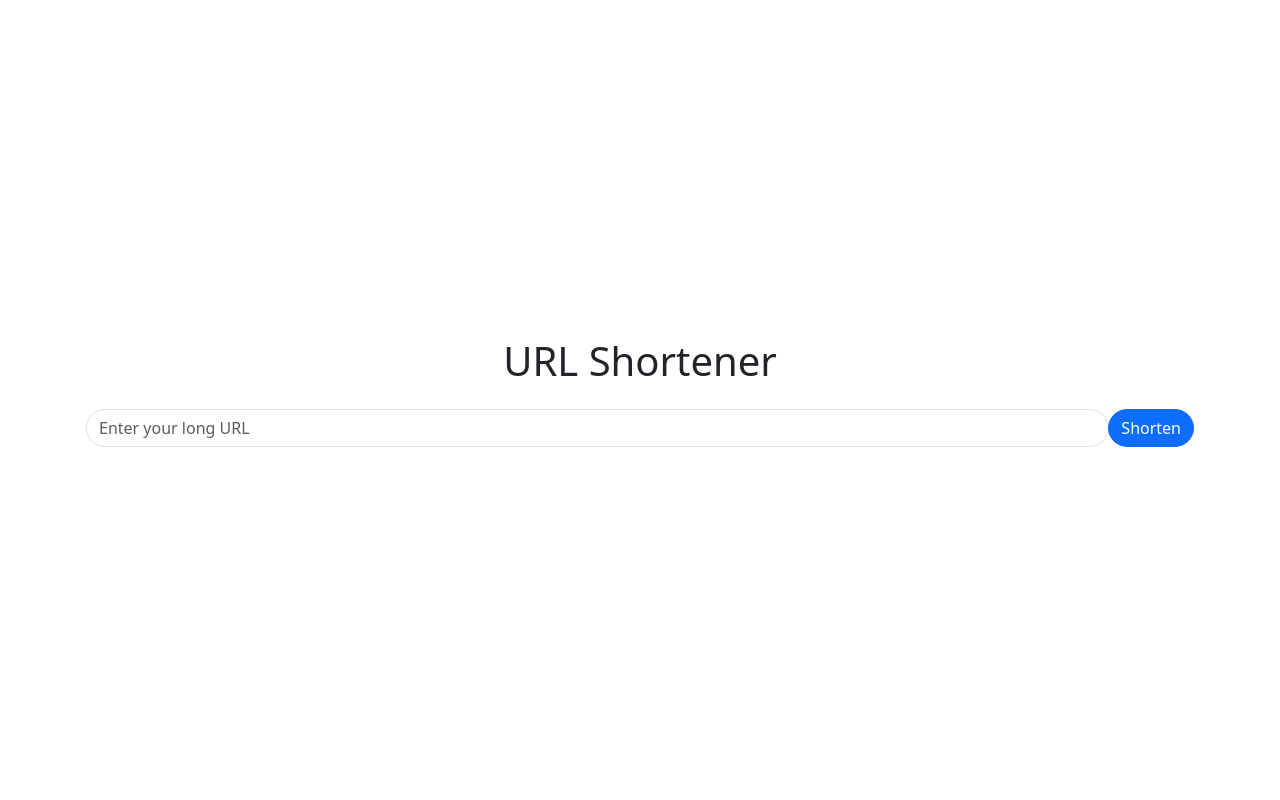
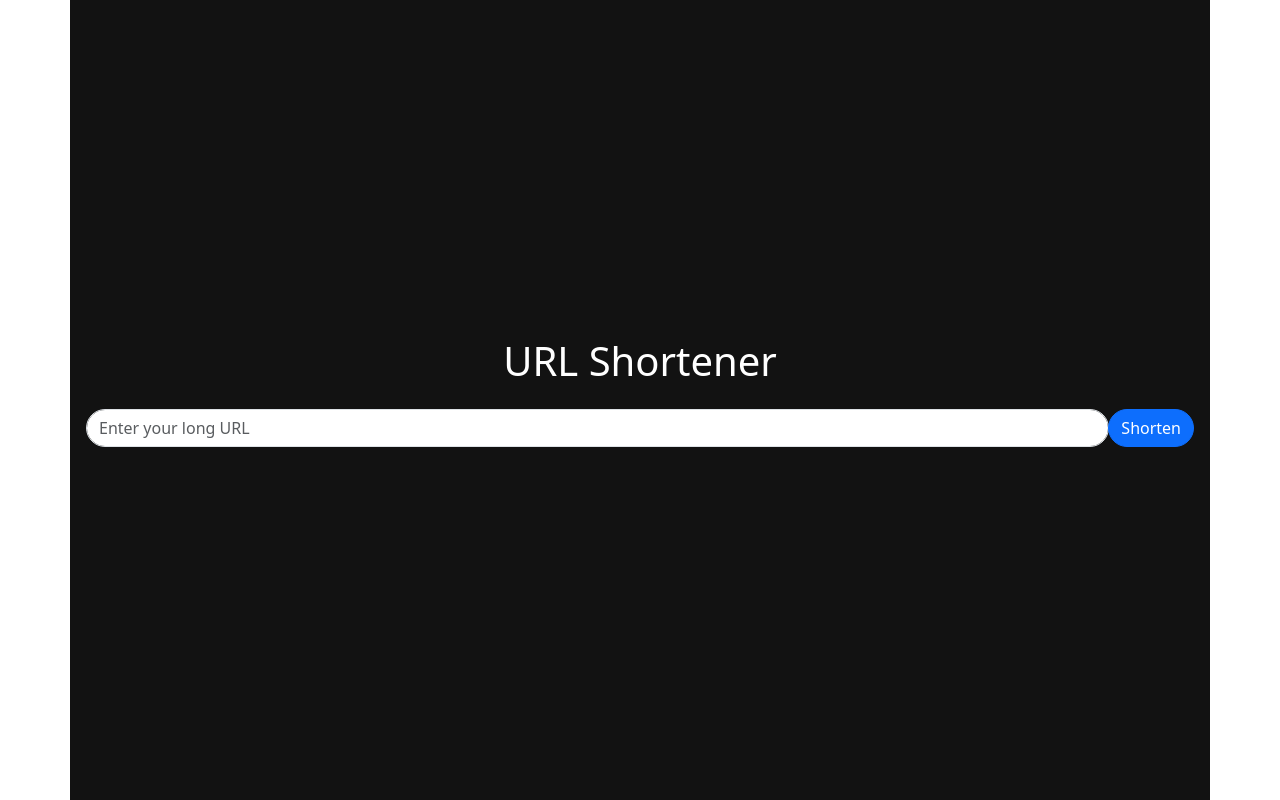
Before and after one commit to ardszsantos/urlShortner-front, a React (Create React App) app: page / in a window 1280 px wide. Built offline with nearby package versions, Linux system fonts and the light colour scheme.

Commit message:
feat: applied the themeprovider

```diff
--- a/src/App.js
+++ b/src/App.js
@@ -1,11 +1,14 @@
 import './App.css';
 import MainPage from './pages/mainPage';
+import ThemeProvider from './ThemeProvider';  // Import the ThemeProvider
 
 function App() {
   return (
-    <div className="App">
-      <MainPage/>
-    </div>
+    <ThemeProvider>
+      <div className="App">
+        <MainPage />
+      </div>
+    </ThemeProvider>
   );
 }
 
```
